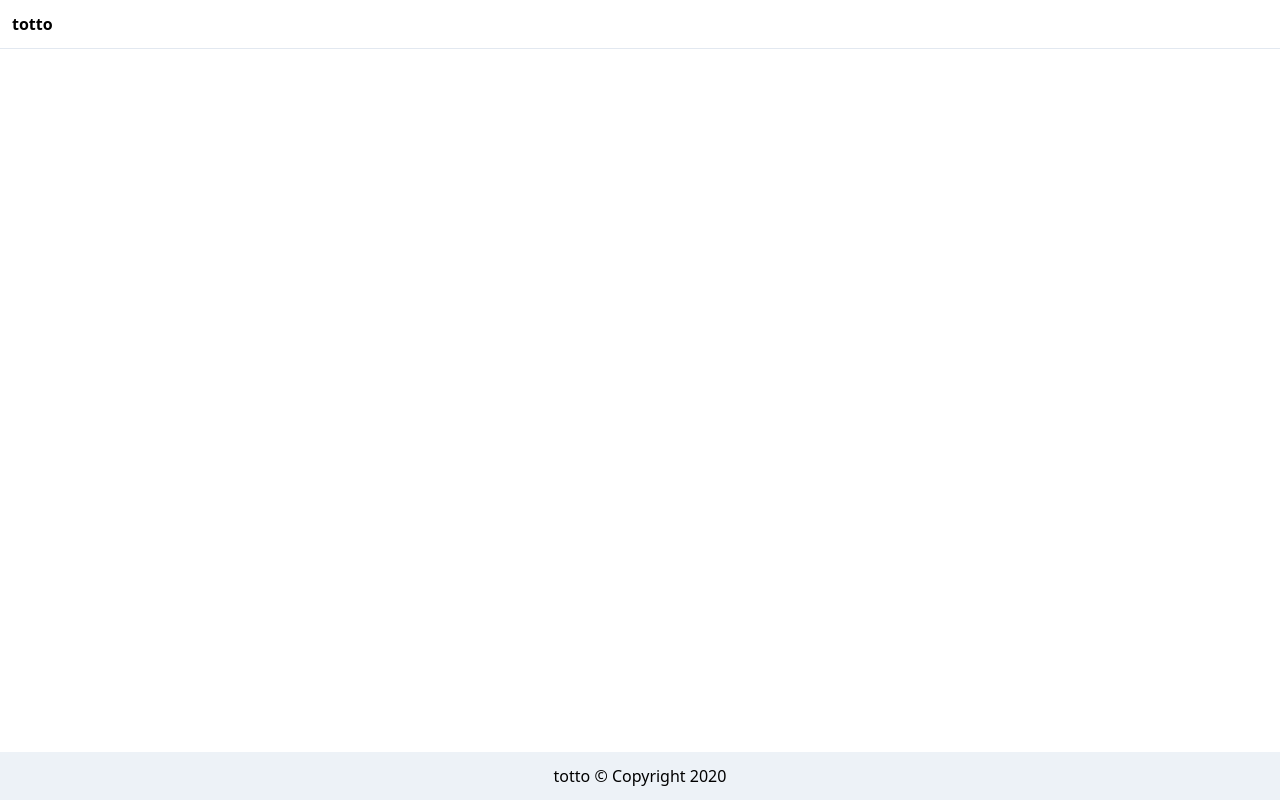
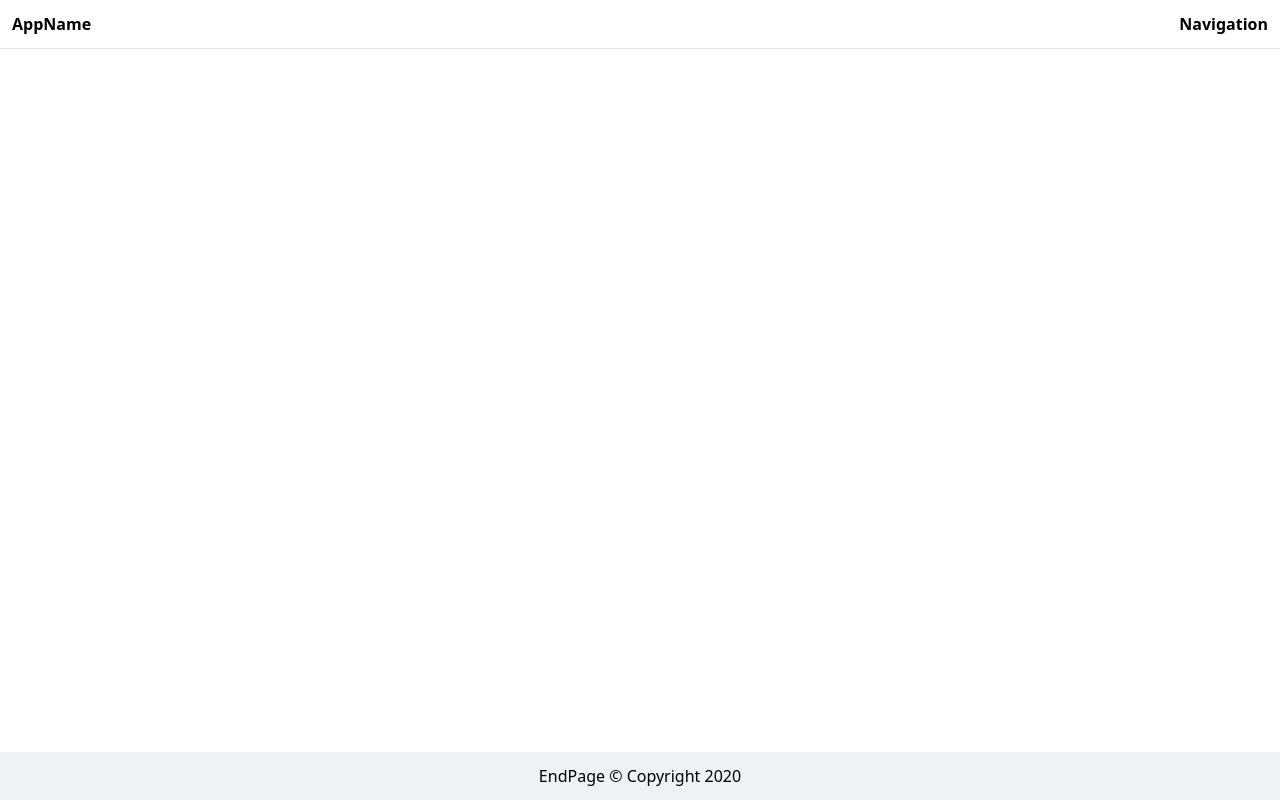
Before and after one commit to Rajekevin/React-for-beginners-tutorial-series, a React (Create React App) app: page / in a window 1280 px wide. Built offline with nearby package versions, Linux system fonts and the light colour scheme.

Commit message:
Add FortAwesome + create menu, navigation, footer component

```diff
--- a/package.json
+++ b/package.json
@@ -3,6 +3,9 @@
   "version": "0.1.0",
   "private": true,
   "dependencies": {
+    "@fortawesome/fontawesome-svg-core": "^1.2.29",
+    "@fortawesome/free-solid-svg-icons": "^5.13.1",
+    "@fortawesome/react-fontawesome": "^0.1.11",
     "@testing-library/jest-dom": "^4.2.4",
     "@testing-library/react": "^9.3.2",
     "@testing-library/user-event": "^7.1.2",
@@ -15,7 +18,7 @@
     "tailwindcss": "^1.4.6"
   },
   "scripts": {
-    "build:css":"postcss src/index.css -o src/tailwind.css",
+    "build:css": "postcss src/index.css -o src/tailwind.css",
     "watch:css": "postcss src/index.css -o src/tailwind.css -w",
     "start": "yarn build:css && react-scripts start",
     "build": "yarn build:css && react-scripts build",
--- a/src/App.js
+++ b/src/App.js
@@ -9,7 +9,6 @@
   return (
     <div>
        <Header />
-
        <Footer />
     </div>
     // <div className="App">
--- a/src/Components/Footer.js
+++ b/src/Components/Footer.js
@@ -3,7 +3,7 @@
 function Footer(){
     return(
         <header class="bg-gray-200 text-center p-3 absolute bottom-0 w-full">
-            totto
+            EndPage
             &copy; Copyright 2020
         </header>
     )
--- a/src/Components/Header.js
+++ b/src/Components/Header.js
@@ -1,9 +1,15 @@
 import React from 'react'
+import Navigation from './Navigation'
 
 function Header(){
     return(
-        <header class="border-b font-bold p-3">
-            totto
+        <header class="border-b font-bold p-3 flex justify-between items-center">
+        <span className="font-bold">
+            AppName
+        </span>
+
+
+            <Navigation />
         </header>
     )
 
--- /dev/null
+++ b/src/Components/Navigation.js
@@ -0,0 +1,17 @@
+import React from 'react'
+import {FontAwesomeIcon} from '@fortawesome/react-fontawesome'
+import {faBars} from '@fortawesome/free-solid-svg-icons'
+
+
+function Navigation(){
+    return(
+        <nav>
+            Navigation
+            <FontAwesomeIcon
+
+            />
+        </nav>
+    )
+}
+
+export default Navigation
```
Also changed, not shown: 1 other file (tests, documents, lock files or other folders).
